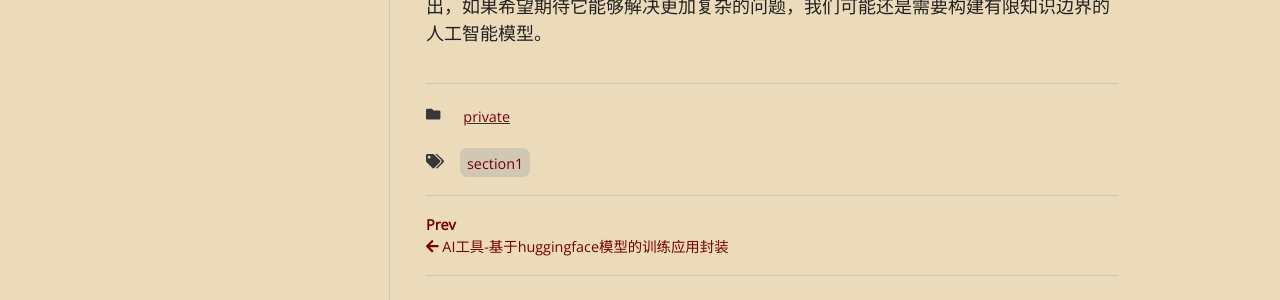
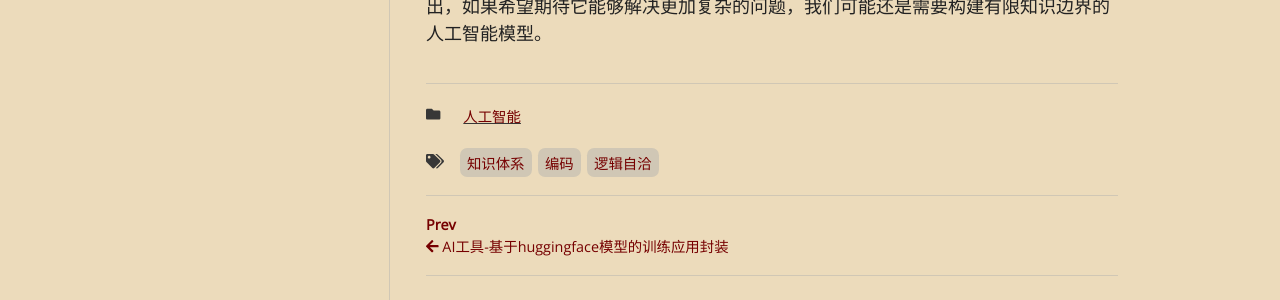
Before and after one commit to luhaofang/luhaofang.github.io, a Jekyll site: the page built from _posts/2023-02-03-mark.md, in a window 1280 px wide. Shown: the part 2043-2343 px from the top of the page. Built offline with Jekyll 4.4.1, drawn with Linux system fonts in a browser that asks for light colours; nearby versions of some CDN libraries; some web fonts are replaced; comment, search, counter and statistics services are not loaded.

Commit message:
Update 2023-02-03-mark.md

```diff
--- a/_posts/2023-02-03-mark.md
+++ b/_posts/2023-02-03-mark.md
@@ -2,8 +2,8 @@
 layout: post
 toc: true
 title: "智能随想-关于AGI的一些基本观点和假设"
-categories: private
-tags: [section1]
+categories: 人工智能
+tags: [知识体系, 逻辑自洽, 编码]
 author:
   - David
 ---
```
